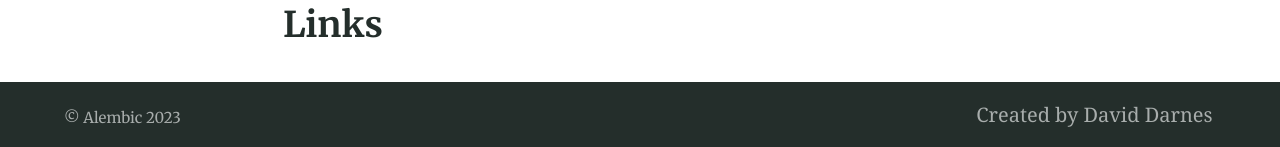
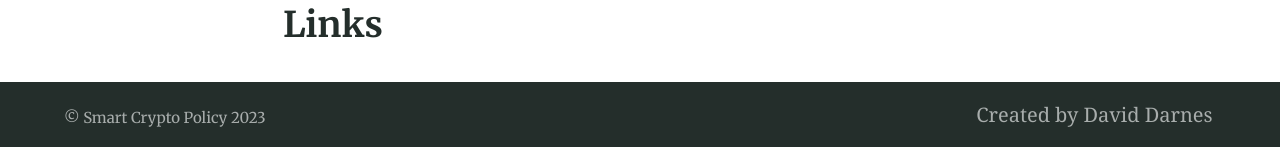
Before and after one commit to yaeloss/Smart-Cryptocurrency-Rules-Act, a Jekyll site: the page built from index.md, in a window 1280 px wide. Shown: the part 1091-1238 px from the top of the page. Built offline with Jekyll 4.4.1, drawn with Linux system fonts in a browser that asks for light colours; part of the change alters nothing that is shown.

Commit message:
Update _config.yml

```diff
--- a/_config.yml
+++ b/_config.yml
@@ -39,15 +39,15 @@ paginate: 2 # jekyll-paginate > items per page
 paginate_path: blog/page:num # jekyll-paginate > blog page
 jekyll-mentions: https://twitter.com # jekyll-mentions > service used when @replying
 twitter:
-  username: DavidDarnes # jekyll-seo-tag > Owners twitter username
-author: DavidDarnes # jekyll-seo-tag > default author
+  username: consumerchoicec # jekyll-seo-tag > Owners twitter username
+author: consumerchoicec # jekyll-seo-tag > default author
 social: # jekyll-seo-tag > social overrides
   name: David Darnes # jekyll-seo-tag > real name
   links:  # jekyll-seo-tag > social aliases (sameAs)
-    - https://twitter.com/DavidDarnes
-    - https://www.facebook.com/daviddarnes
-    - https://www.linkedin.com/in/daviddarnes
-    - https://github.com/daviddarnes
+    - https://twitter.com/consumerchoicec
+    - https://www.facebook.com/ConsumerChoiceCenter/
+    - https://www.linkedin.com/company/consumer-choice-center/
+    - https://github.com/yaeloss
 # markdown: CommonMark # Markdown parse settings, CommonMark performs slightly better an others in build time
 # commonmark:
   # options: ["SMART", "FOOTNOTES"]
@@ -92,14 +92,14 @@ defaults:
 
 # 7. Site settings
 encoding: utf-8 # Make sure the encoding is right
-lang: en-GB # Set the site language
-title: "Alembic" # Site name or title, also used in jekyll-seo-tag
+lang: en-US # Set the site language
+title: "Smart Crypto Policy" # Site name or title, also used in jekyll-seo-tag
 logo: "/assets/logos/logo.svg" # Site logo, also used in jekyll-seo-tag
-description: "Alembic is a starting point for Jekyll projects. Rather than starting from scratch, this boilerplate is designed to get the ball rolling immediately" # Site description and default description, also used in jekyll-seo-tag
-url: "https://alembic.darn.es" # Site url, also used in jekyll-seo-tag
+description: "Model policy for consumer-friendly state rules on Bitcoin, cryptocurrencies, and decentralized finance." # Site description and default description, also used in jekyll-seo-tag
+url: "https://yaeloss.github.io/Smart-Cryptocurrency-Rules-Act/" # Site url, also used in jekyll-seo-tag
 baseurl: ""
-repo: "https://github.com/daviddarnes/alembic"
-email: "me@daviddarnes.com"
+repo: "https://github.com/yaeloss/Smart-Cryptocurrency-Rules-Act"
+email: "yael@consumerchoicecenter.org"
 # disqus: "alembic-1" # Blog post comments, uncomment the option and set the site ID from your Disqus account
 # date_format: "%-d %B %Y" # Blog post date formatting using placeholder formatting
 # google_analytics: ""
```
